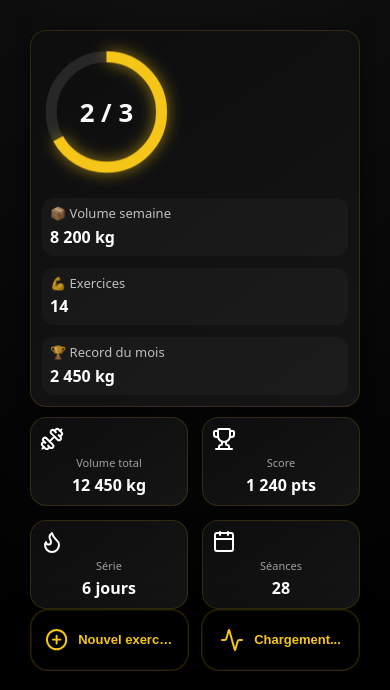
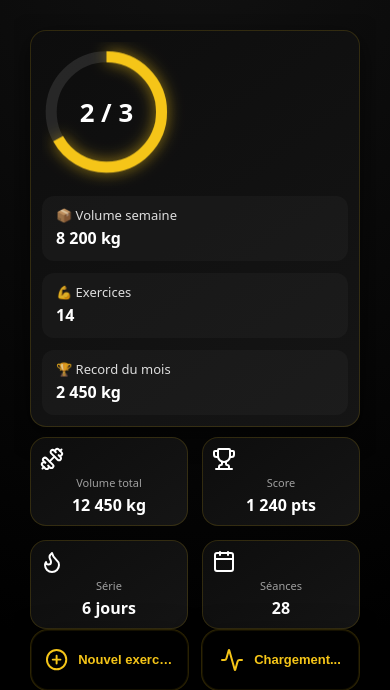
Before and after one commit to Psyc01-cpu/Gym-app, a FastAPI app: template templates/dashboard.html in a window 390 px wide. Shown: the part 64-754 px from the top of the page. Run offline with FastAPI, Linux system fonts and the light colour scheme; the template is opened without the code that fills it, so the values that code supplies are empty.

Commit message:
Update style.css

```diff
--- a/static/style.css
+++ b/static/style.css
@@ -1843,35 +1843,56 @@ img, svg, canvas{ max-width: 100%; height: auto; }
 }
 
 /* ==========================
-   MINI STATS - MOBILE SAFE LAYOUT
+   FIX DEBORDEMENT OBJECTIVE (MOBILE)
    ========================== */
 
-/* sécurise les débordements */
-.objective-stats,
-.mini-stat{
+/* Sécurité anti overflow dans la carte */
+.objective-card,
+.objective-wrapper{
+  overflow: hidden;
+}
+
+/* Les mini stats : par défaut on empêche de sortir */
+.objective-stats .mini-stat{
   min-width: 0;
-  overflow: hidden;
-}
-
-/* layout vertical : texte au-dessus, valeur en dessous */
-.mini-stat{
-  display: flex;
-  flex-direction: column;
-  align-items: flex-start;
-  gap: 4px;
-}
-
-/* libellé */
-.mini-stat span{
-  font-size: 13px;
-  line-height: 1.2;
-  opacity: 0.85;
-  white-space: normal;
-}
-
-/* valeur */
-.mini-stat strong{
-  font-size: 16px;
-  font-weight: 900;
-  white-space: nowrap;
-}
+  max-width: 100%;
+}
+
+/* Force le texte à ne jamais déborder */
+.objective-stats .mini-stat span,
+.objective-stats .mini-stat strong{
+  max-width: 100%;
+}
+
+/* MOBILE : on met la valeur en dessous + on réduit un peu */
+@media (max-width: 420px){
+
+  /* optionnel mais très utile : un peu plus compact */
+  .objective-wrapper{
+    gap: 14px;
+  }
+
+  /* mini-stat : empilement vertical (texte puis valeur) */
+  .objective-stats .mini-stat{
+    display: flex !important;
+    flex-direction: column !important;
+    align-items: flex-start !important;
+    justify-content: flex-start !important;
+    gap: 4px !important;
+    padding: 12px 14px !important;
+  }
+
+  .objective-stats .mini-stat span{
+    font-size: 13px !important;
+    line-height: 1.15 !important;
+    white-space: normal !important;
+  }
+
+  .objective-stats .mini-stat strong{
+    font-size: 16px !important;
+    font-weight: 900 !important;
+    white-space: nowrap !important;
+    overflow: hidden !important;
+    text-overflow: ellipsis !important;
+  }
+}
```
